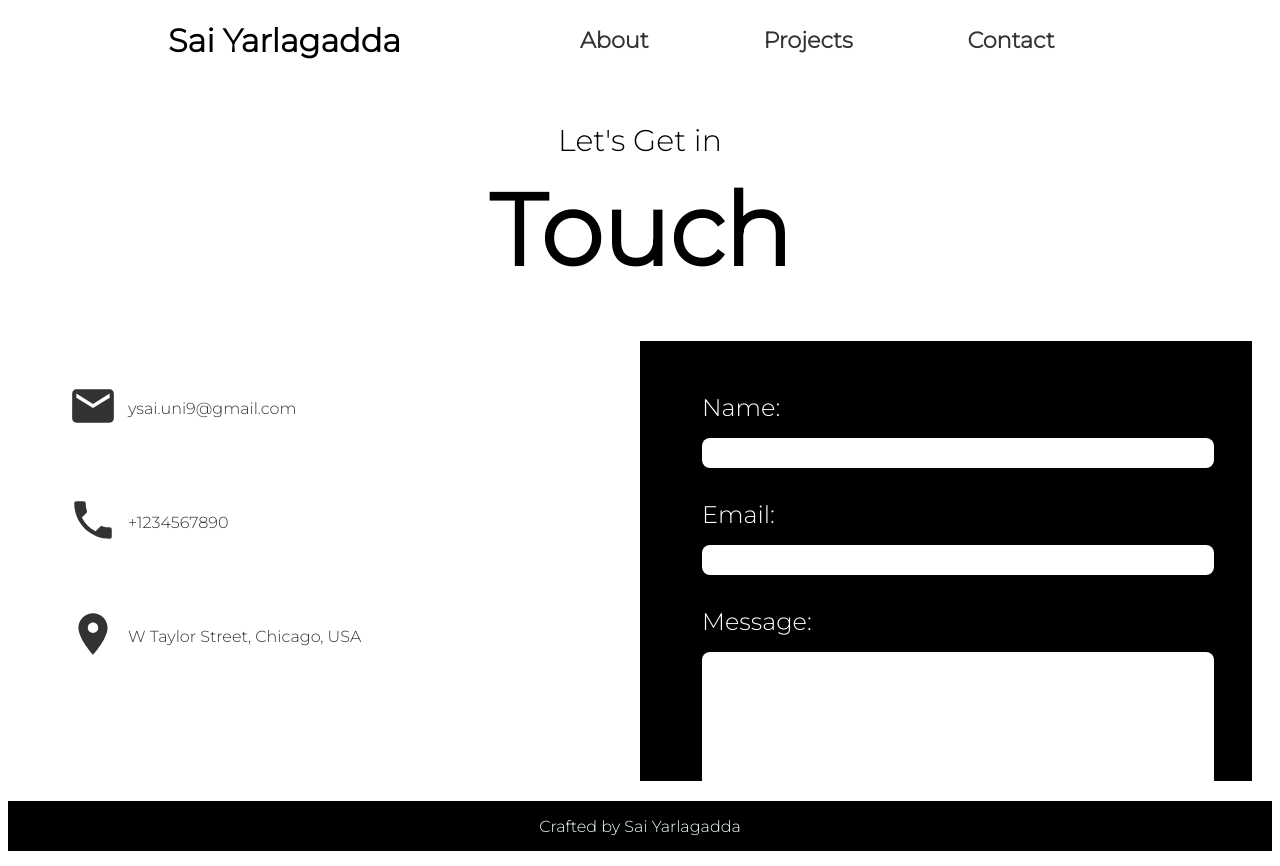
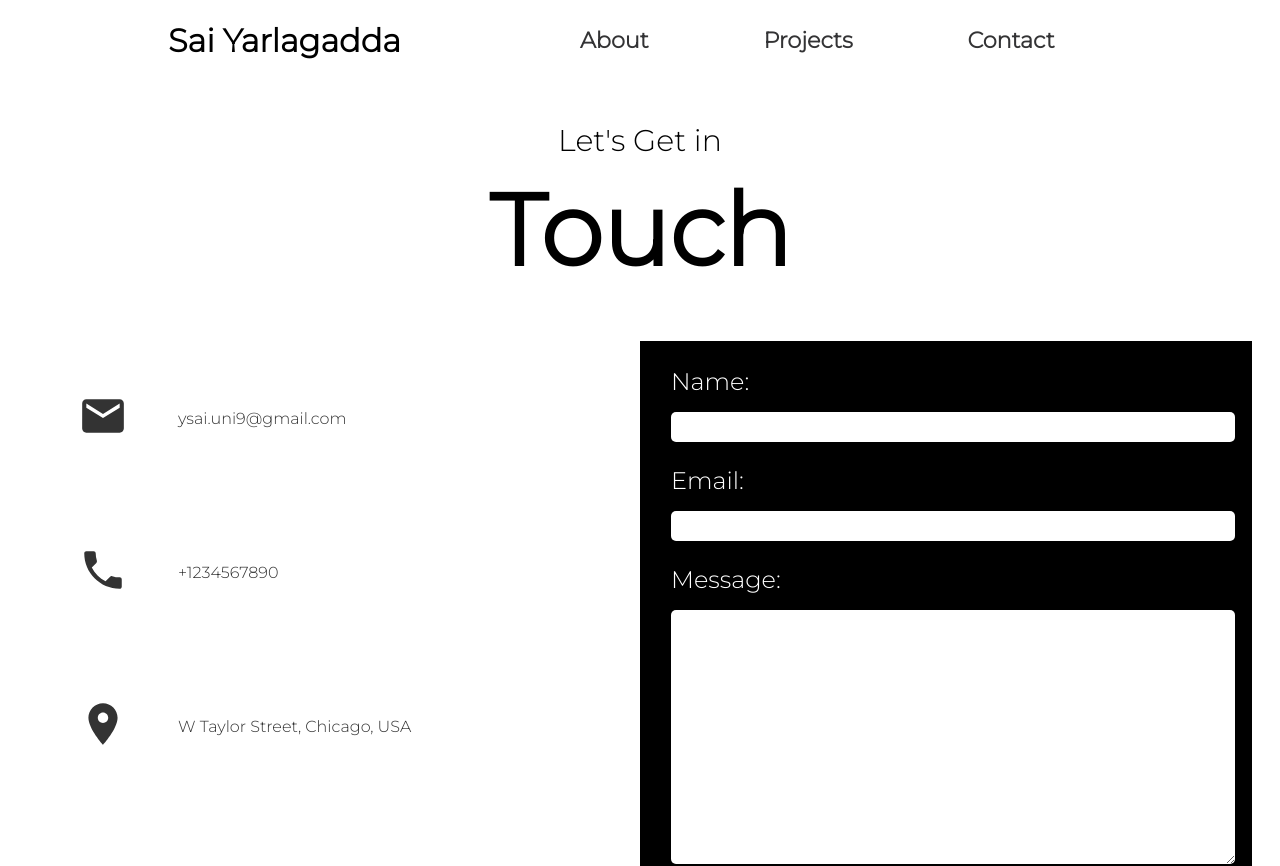
Before and after one commit to saiyarlagadda/portfolio-deploy, a React (Create React App) app: page /contact in a window 1280 px wide. Shown: the top 866 px of the page. Built offline with nearby package versions, Linux system fonts and the light colour scheme.

Commit message:
All issues fixed.

```diff
--- a/src/About/about.css
+++ b/src/About/about.css
@@ -34,6 +34,7 @@
     /* background-color: blue; */
     /* flex-direction: row-reverse; */
     flex-basis:48%;
+    height: fit-content;
 }
 
 .pic-cards {
--- a/src/Contact/contact.css
+++ b/src/Contact/contact.css
@@ -43,14 +43,15 @@
     display: flex;
     flex-wrap: wrap;
     height: fit-content;
+
   }
 
   .contact-left,
   .contact-right {
     flex: 1; /* Equal width for both containers */
-    padding: 20px;
+    padding: 10px;
     width: 100%;
-    height: 50vh;
+    height: fit-content;
   }
 
   .contact-left {
@@ -73,11 +74,11 @@
     display: flex;
     align-items: center;
     color: #333;
-    padding: 20px;
+    padding: 40px;
   }
 
   .contact-item i {
-    margin-right: 10px;
+    margin-right: 50px;
   }
 
 
--- a/src/Contact/form.css
+++ b/src/Contact/form.css
@@ -1,15 +1,14 @@
 .contact-form{
-    margin: 2rem;
+    margin: 1rem;
     /* font-family: 'Lato', sans-serif; */
     font-family: 'Montserrat', sans-serif;
-
 }
 
 .form-group{
-    margin: 10px;
+    margin: 5px;
     font-size: 20px;
     width:100%;
-    margin-bottom:2rem;
+    margin-bottom:1.5rem;
     align-items: center;
     /* padding: 1.2rem; */
 }
@@ -25,7 +24,7 @@ input,textarea{
     outline: none;
     border: none;
     border-color: black;
-    border-radius: 8px;
+    border-radius: 5px;
     margin-top: 1rem;
 
 }
```
Also changed, not shown: src/Contact/contact.jsx (+0 -74 lines).
